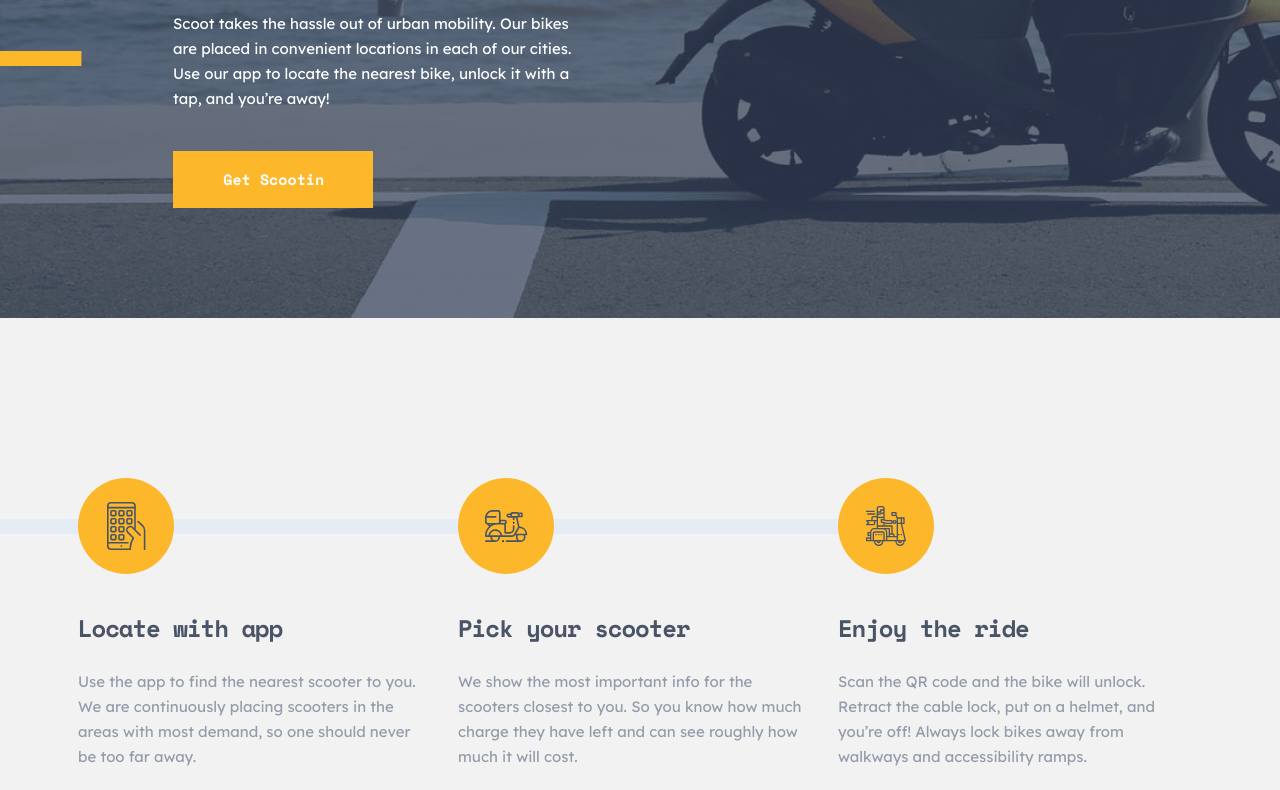
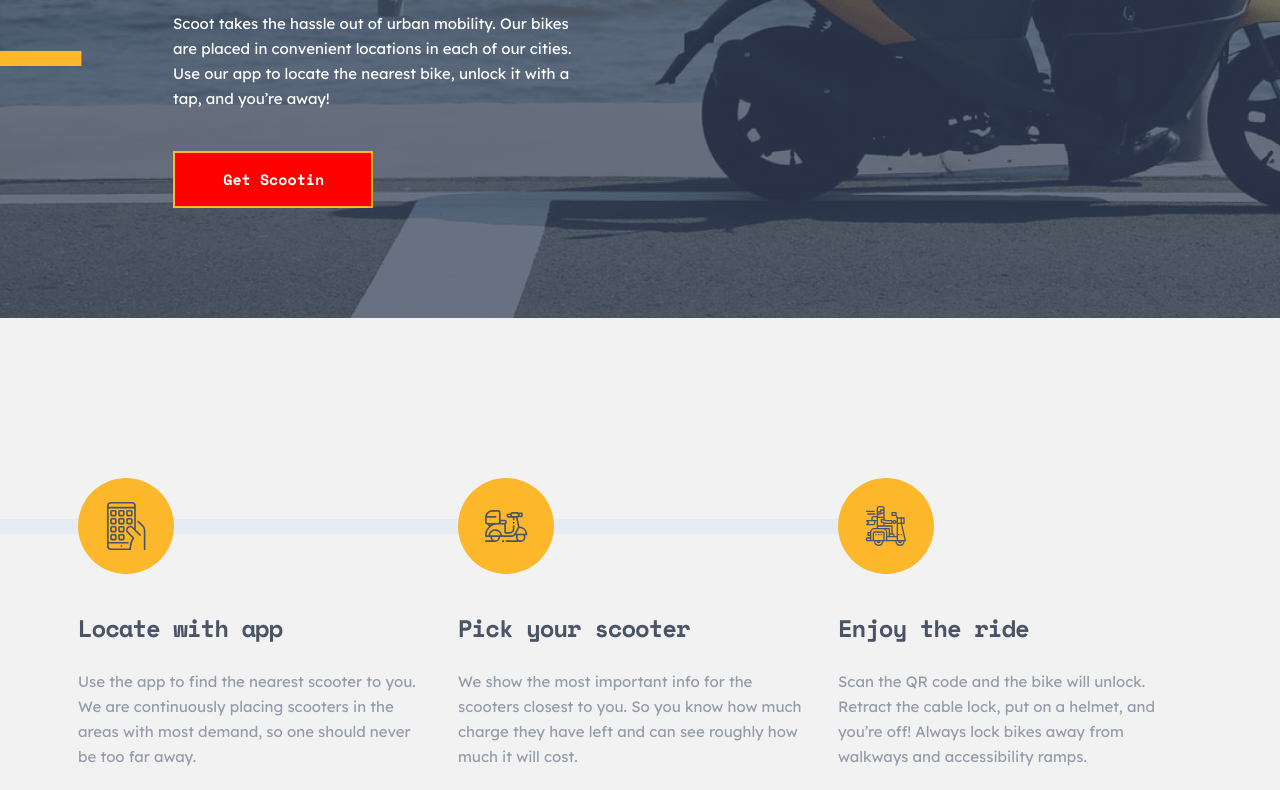
Before and after one commit to mansurxon7273/scoot, a plain HTML site: page index.html in a window 1280 px wide. Shown: the part 432-1222 px from the top of the page. Drawn offline with Linux system fonts and the light colour scheme.

Commit message:
btn backgroung color red update

```diff
--- a/scss/components/_button.scss
+++ b/scss/components/_button.scss
@@ -1,5 +1,5 @@
 .btn {
-  background-color: $color-yellow;
+  background-color: red;
   padding: 1.4rem 4.712rem 1.4rem 4.821rem;
   font-family: $font-family1;
   color: $color-white;
```
Also changed, not shown: css/main.css, 1 other file.
